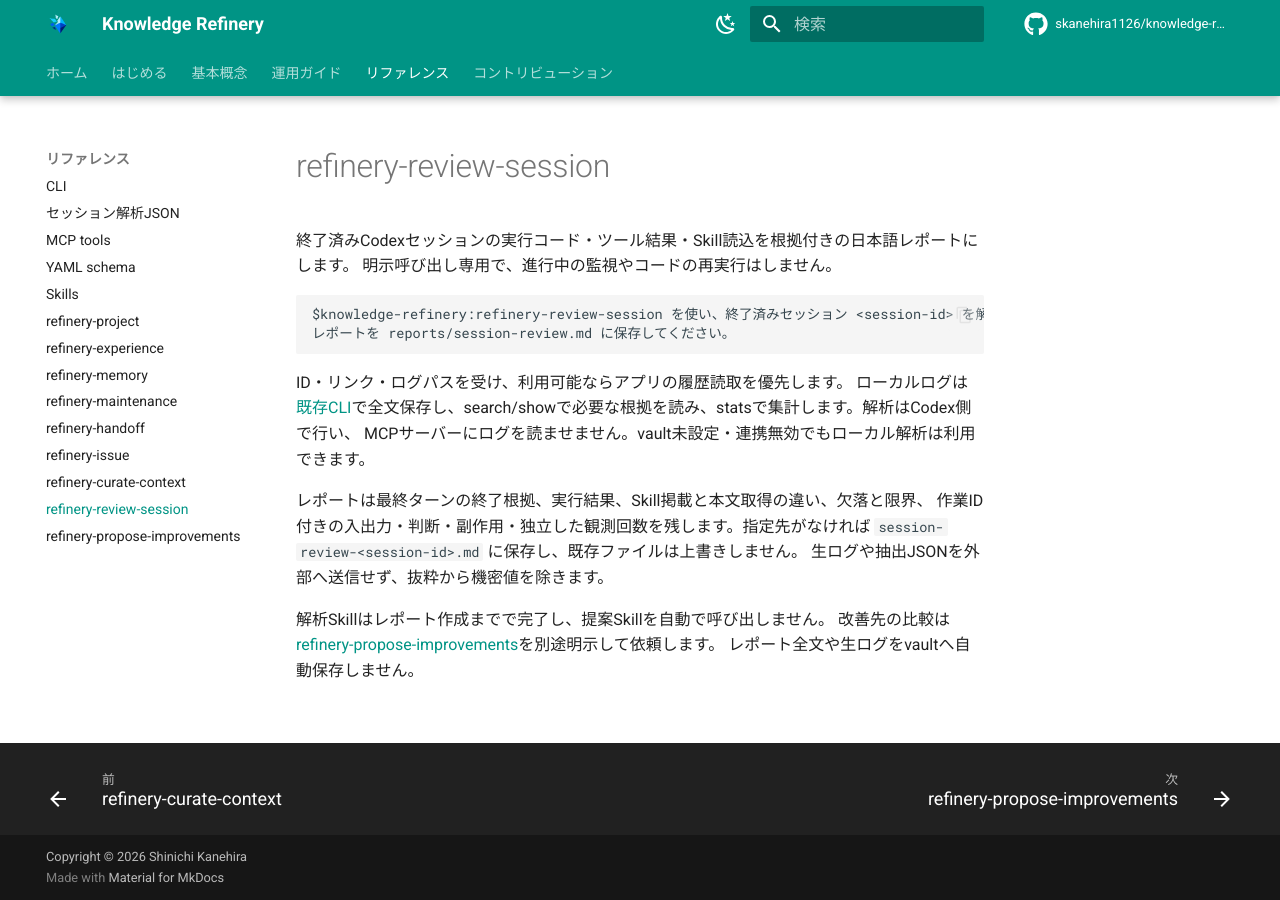
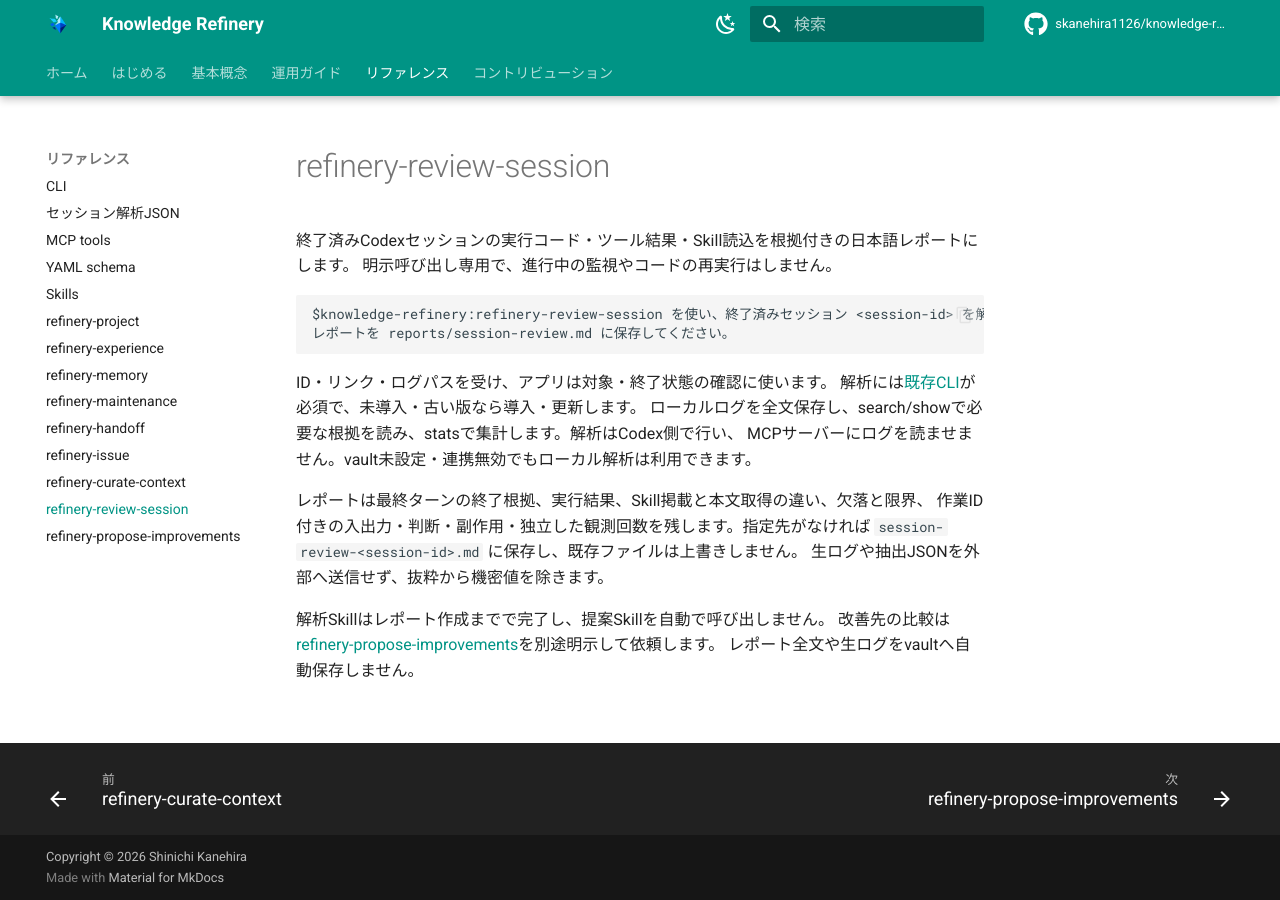
Before and after one commit to skanehira1126/knowledge-refinery, an MkDocs documentation site: the page built from docs/skills/refinery-review-session.md, in a window 1280 px wide. Built offline with MkDocs 1.6.1 and Material for MkDocs 9.7.7, drawn with Linux system fonts in a browser that asks for light colours; comment, search, counter and statistics services are not loaded.

Commit message:
docs: require CLI for session review

````diff
--- a/docs/skills/refinery-review-session.md
+++ b/docs/skills/refinery-review-session.md
@@ -8,8 +8,9 @@ $knowledge-refinery:refinery-review-session を使い、終了済みセッショ
 レポートを reports/session-review.md に保存してください。
 ```
 
-ID・リンク・ログパスを受け、利用可能ならアプリの履歴読取を優先します。
-ローカルログは[既存CLI](../session-analysis.md)で全文保存し、search/showで必要な根拠を読み、statsで集計します。解析はCodex側で行い、
+ID・リンク・ログパスを受け、アプリは対象・終了状態の確認に使います。
+解析には[既存CLI](../session-analysis.md)が必須で、未導入・古い版なら導入・更新します。
+ローカルログを全文保存し、search/showで必要な根拠を読み、statsで集計します。解析はCodex側で行い、
 MCPサーバーにログを読ませません。vault未設定・連携無効でもローカル解析は利用できます。
 
 レポートは最終ターンの終了根拠、実行結果、Skill掲載と本文取得の違い、欠落と限界、
````
Also changed, not shown: README.md (+2 -1 lines), skills/refinery-review-session/SKILL.md (+4 -6 lines), skills/refinery-review-session/references/local-logs.md (+10 -9 lines).
